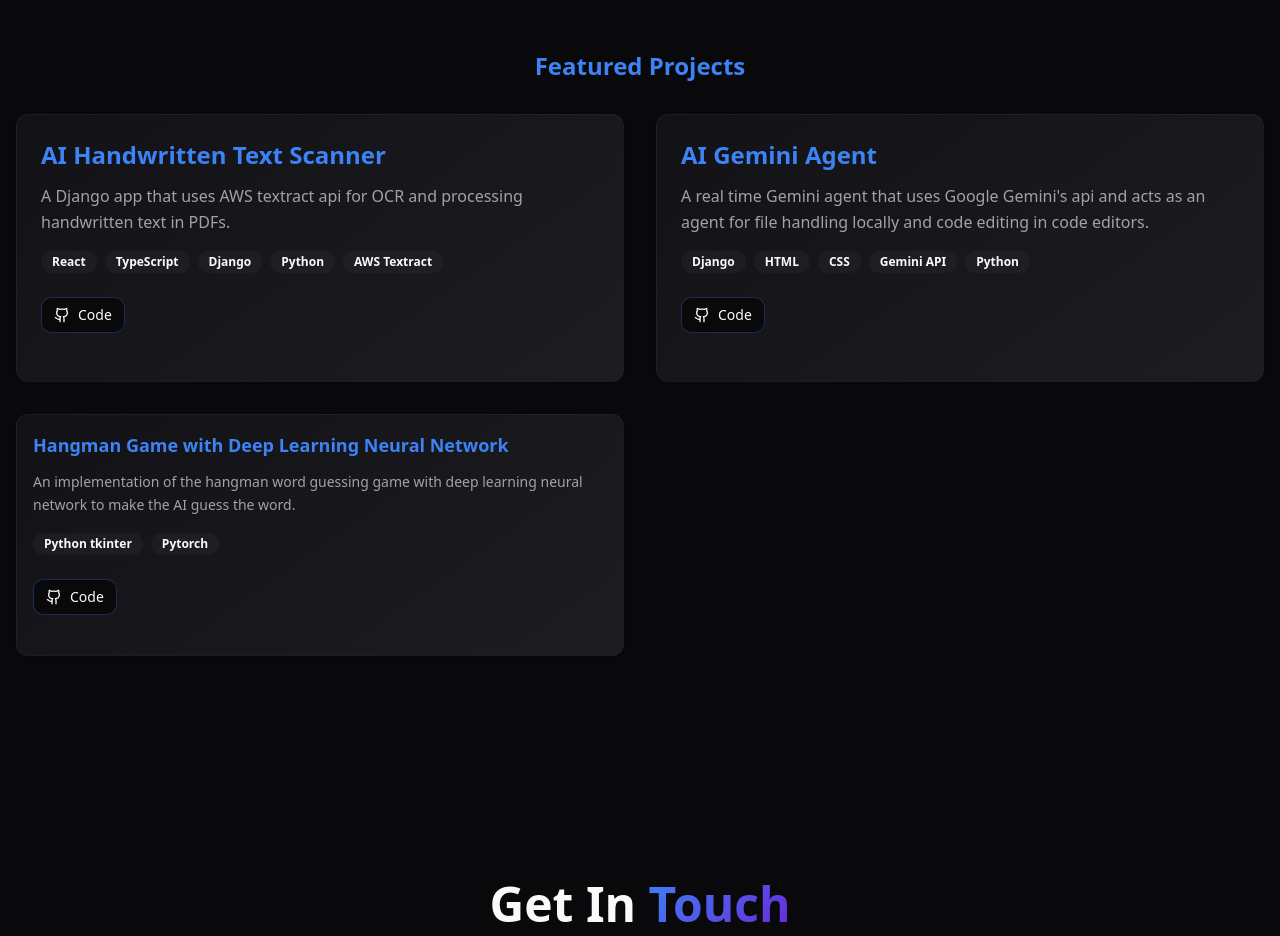
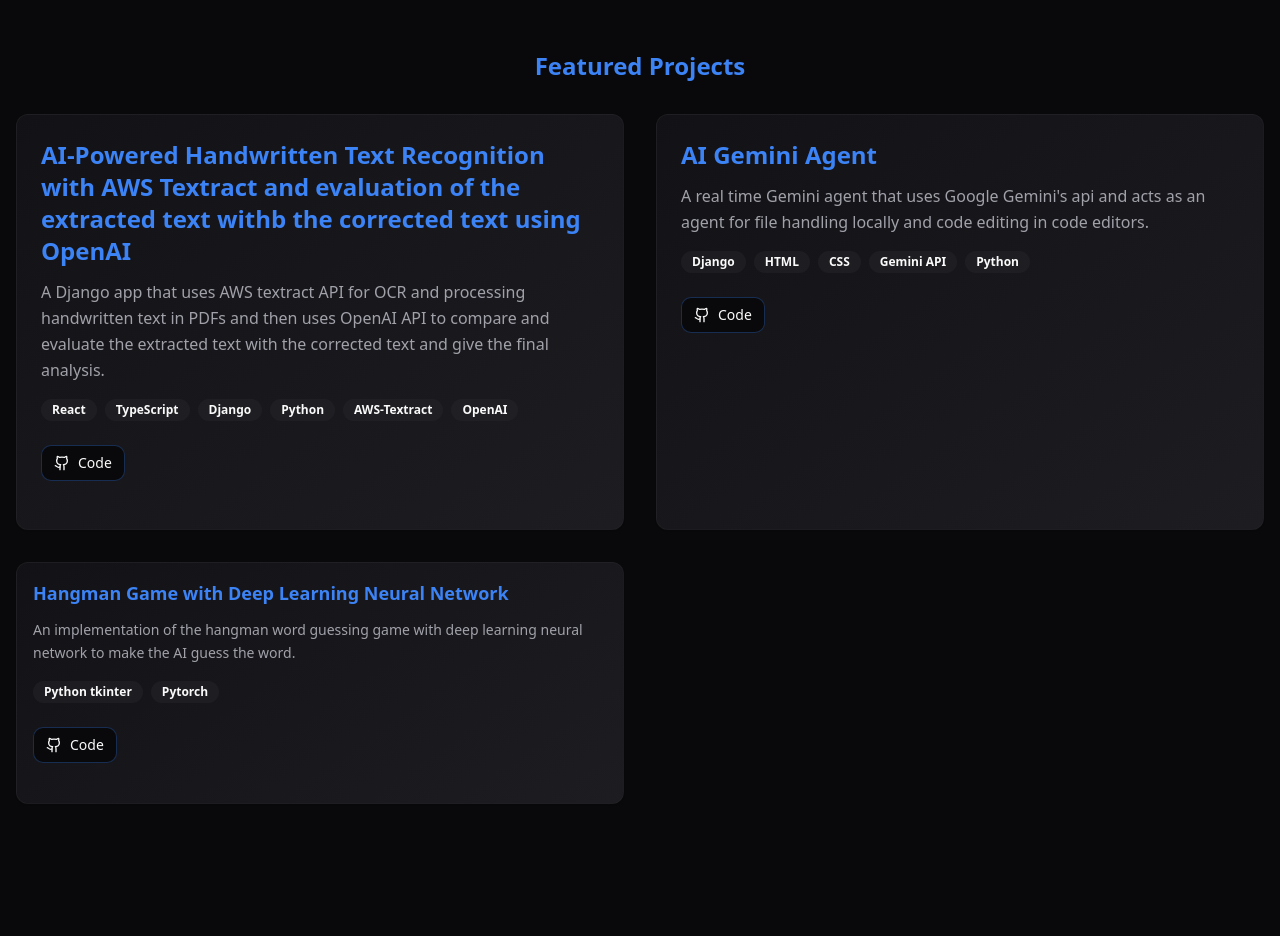
Before and after one commit to Frankythecoder/My_Portfolio, a React (Vite) app in the folder frontend/: page / in a window 1280 px wide. Shown: the part 3740-4676 px from the top of the page. Built offline with nearby package versions, Linux system fonts and the light colour scheme.

Commit message:
Small change to the Projects.tsx file

```diff
--- a/frontend/src/components/portfolio/Projects.tsx
+++ b/frontend/src/components/portfolio/Projects.tsx
@@ -6,9 +6,9 @@ import { ExternalLink, Github } from 'lucide-react';
 const Projects = () => {
   const projects = [
     {
-      title: "AI Handwritten Text Scanner",
-      description: "A Django app that uses AWS textract api for OCR and processing handwritten text in PDFs.",
-      technologies: ["React", "TypeScript", "Django", "Python", "AWS Textract"],
+      title: "AI-Powered Handwritten Text Recognition with AWS Textract and evaluation of the extracted text withb the corrected text using OpenAI",
+      description: "A Django app that uses AWS textract API for OCR and processing handwritten text in PDFs and then uses OpenAI API to compare and evaluate the extracted text with the corrected text and give the final analysis.",
+      technologies: ["React", "TypeScript", "Django", "Python", "AWS-Textract", "OpenAI"],
       github: "https://github.com/Frankythecoder/ai_exams.git",
       featured: true
     },
```
